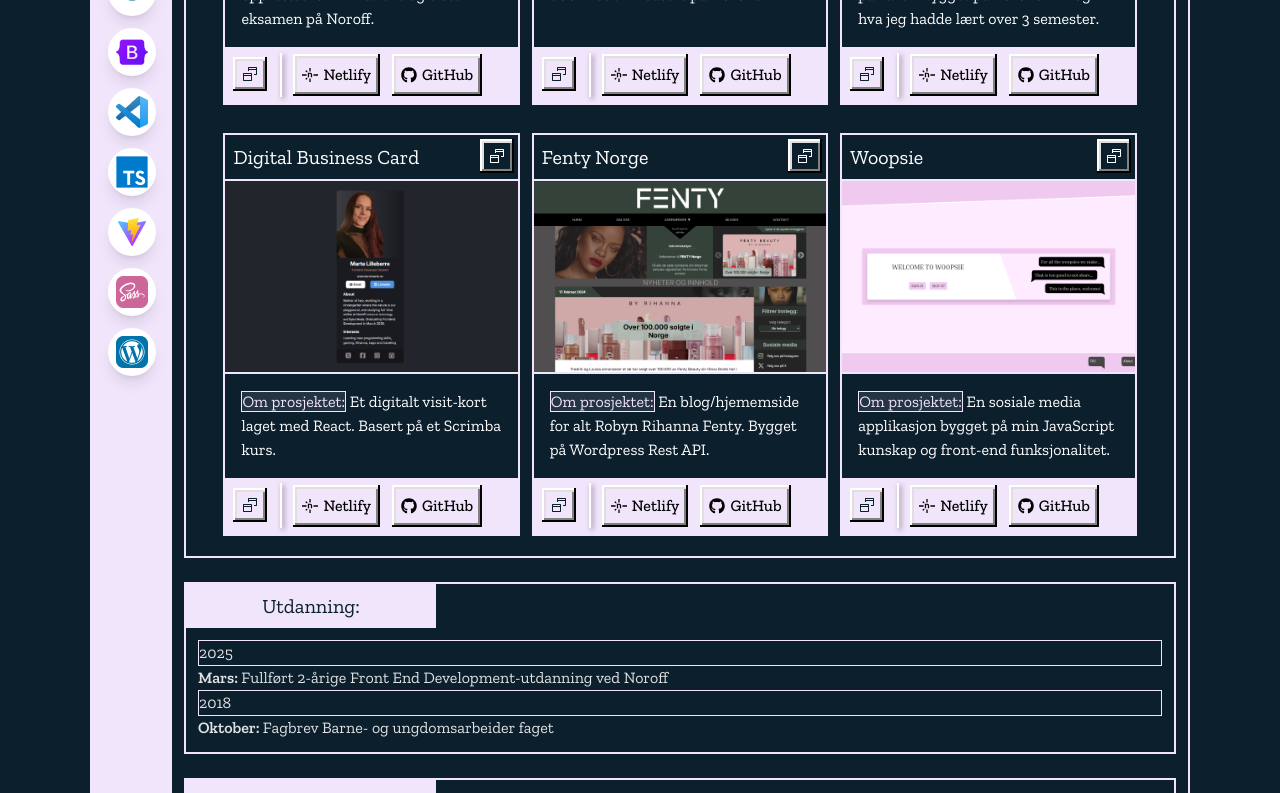
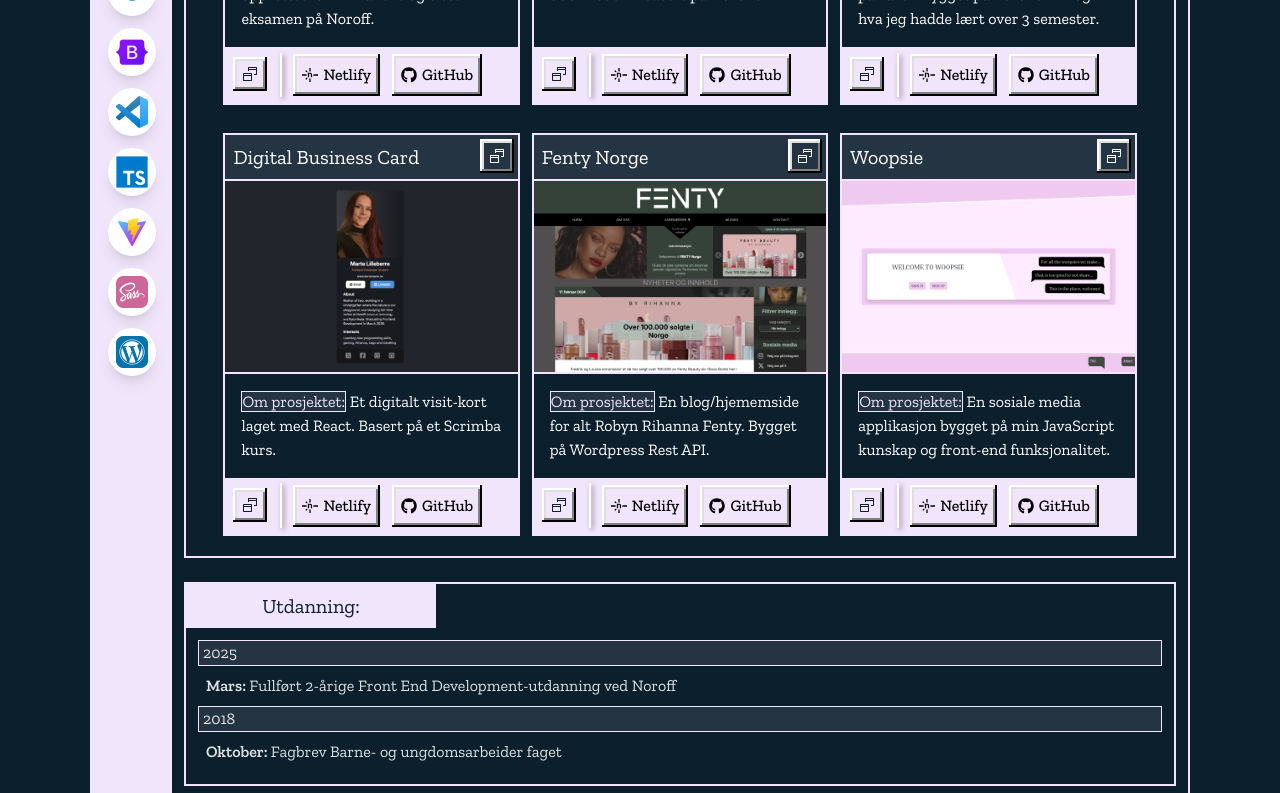
Before and after one commit to Berrinj/Portfolio2, a React (Vite) app: page / in a window 1280 px wide. Shown: the part 860-1653 px from the top of the page. Built offline with nearby package versions, Linux system fonts and the light colour scheme.

Commit message:
minor bg color and padding chnages for better ui

```diff
--- a/src/Pages/Home/index.jsx
+++ b/src/Pages/Home/index.jsx
@@ -144,16 +144,16 @@
           <p className="text-xl">Utdanning: </p>
         </div>
         <div className="content p-3">
-          <h2 className="border-1 border-selago">2025</h2>
+          <h2 className="border-1 border-selago bg-selago/10 ps-1">2025</h2>
           <ul>
-            <li>
+            <li className="m-2">
               <span className="font-semibold">Mars: </span>Fullført 2-årige
               Front End Development-utdanning ved Noroff
             </li>
           </ul>
-          <h2 className="border-1 border-selago">2018</h2>
+          <h2 className="border-1 border-selago bg-selago/10 ps-1">2018</h2>
           <ul>
-            <li>
+            <li className="m-2">
               <span className="font-semibold">Oktober: </span> Fagbrev Barne- og
               ungdomsarbeider faget
             </li>
--- a/src/components/ProjectCard/index.jsx
+++ b/src/components/ProjectCard/index.jsx
@@ -66,7 +66,7 @@
   return (
     <>
       <div className="project-card my-2 min-w-[290px] w-9/10 sm:w-3/10 border-2 border-selago text-white flex flex-col">
-        <span className="flex justify-between items-center p-2">
+        <span className="flex justify-between items-center p-2 bg-selago/10">
           <h2 className="text-xl">{project.title}</h2>
           <Link to={`/projects/${project.id}`}>
             <button className="hover:rounded-non win-btn p-1">
```
